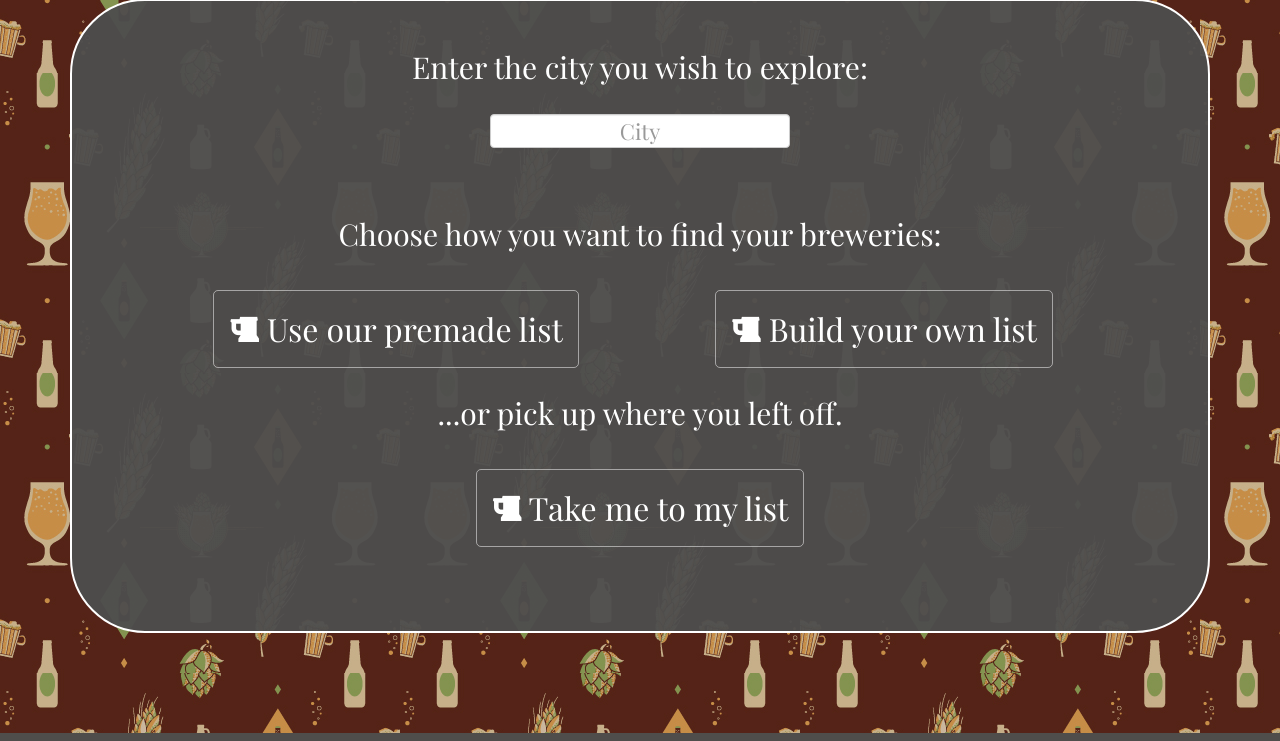
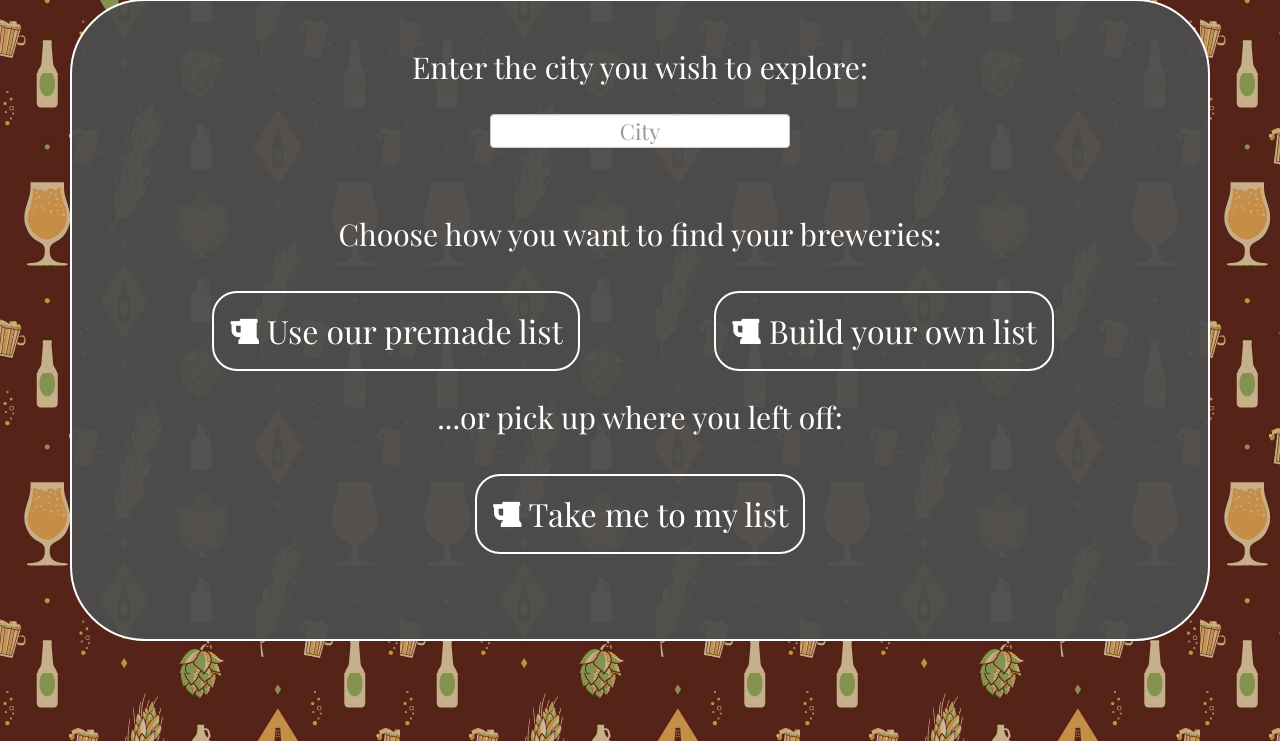
Before and after one commit to andrewpcarr/AFK-Project-1, a PHP site: page / in a window 1280 px wide. Shown: the part 827-1568 px from the top of the page. Run offline with PHP 8.4, Linux system fonts and the light colour scheme; some libraries are stand-ins or nearby versions.

Commit message:
added boring but functional buttons that don't cause parent div to change size

```diff
--- a/assets/css/style.css
+++ b/assets/css/style.css
@@ -27,20 +27,13 @@ body {
     padding: 15px;
     margin-top: 30px;
     margin-bottom: 30px;
-    border: 0 solid;
-    box-shadow: inset 0 0 20px rgba(255, 255, 255, 0);
-    outline: 1px solid;
-    outline-color: rgba(255, 255, 255, .5);
-    outline-offset: 0px;
-    text-shadow: none;
-    transition: all 1250ms cubic-bezier(0.19, 1, 0.22, 1);
+    border: 2px solid white;
+    border-radius: 25px;
 }
 .choose-list:hover {
     color: white;
-    border: 1px solid;
     box-shadow: inset 0 0 20px rgba(255, 255, 255, .5), 0 0 20px rgba(255, 255, 255, .2);
     outline-color: rgba(255, 255, 255, 0);
-    outline-offset: 15px;
     text-shadow: 1px 1px 2px #427388;
 }
 .load-header {
--- a/assets/javascript/app.js
+++ b/assets/javascript/app.js
@@ -255,7 +255,7 @@ $('#start-over').on('click', function() {
     $('.list-items').empty();
     $('.listItems').empty();
     $('.userList').empty();
-    $('#script').remove();
+    var body = $('#script')[0];
 });
 
 $('#start-over2').on('click', function() {
@@ -265,5 +265,5 @@ $('#start-over2').on('click', function() {
     $('.list-items').empty();
     $('.listItems').empty();
     $('.userList').empty();
-    $('#script').remove();
+    var body = $('#script')[0];
 });
--- a/index.html
+++ b/index.html
@@ -53,9 +53,9 @@
             <div class="col-md-6 options">
                 <button id='getBrewList' type="button" class="btn choose-list choose-list2"><i class="fa fa-beer" aria-hidden="true"></i> Build your own list</button>
             </div>
-
+            <br><br>
         <div class="row text-center">
-        	<h2 id="left-off">...or pick up where you left off.</h2>
+        	<h2 id="left-off">...or pick up where you left off:</h2>
         	<div class="col-md-12 myList">
                 <button id='myList' type="button" class="btn choose-list choose-list2"><i class="fa fa-beer" aria-hidden="true"></i> Take me to my list</button>
             </div>
```
